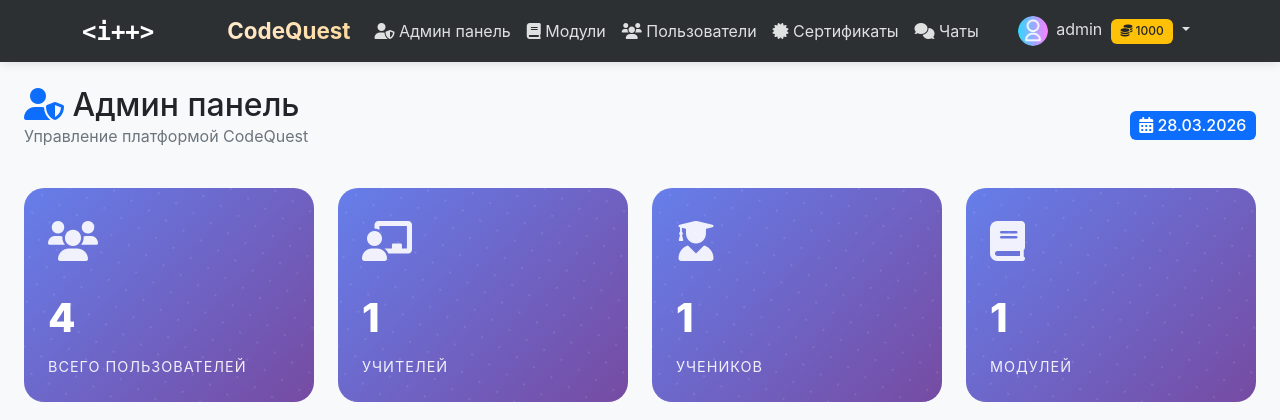
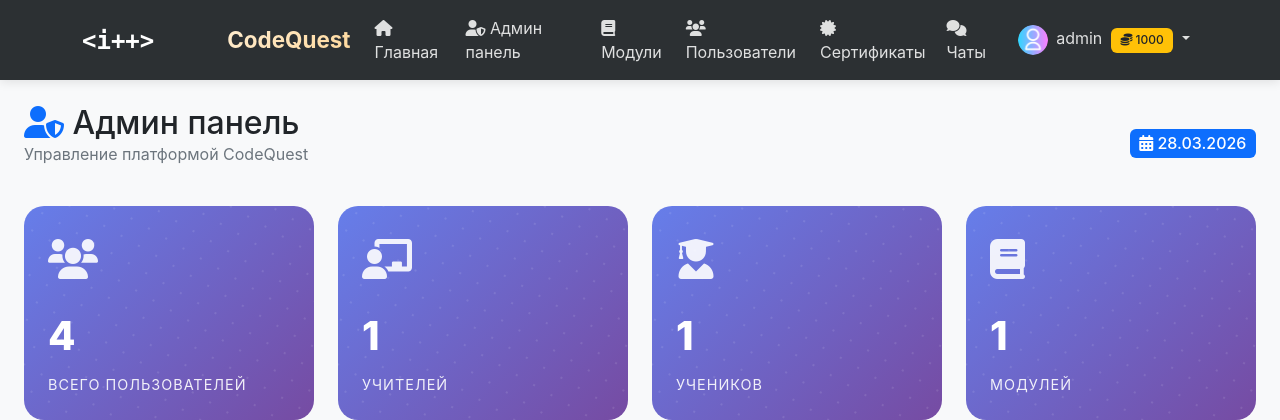
Before and after one commit to runner56/UcIPlusPlus, a Flask app: page /admin/dashboard in a window 1280 px wide. Shown: the top 420 px of the page. Run offline with Flask 3, Linux system fonts and the light colour scheme; a user stored in the database is signed in; some libraries are stand-ins or nearby versions.

Commit message:
stud nav

```diff
--- a/templates/base.html
+++ b/templates/base.html
@@ -47,13 +47,13 @@
         }
 
         // Инициализация при загрузке
-    document.addEventListener('DOMContentLoaded', function() {
+        document.addEventListener('DOMContentLoaded', function () {
             initTinyMCE('.tinymce-editor');
         });
 
         // Переинициализация при открытии модальных окон
-    document.addEventListener('shown.bs.modal', function() {
-        setTimeout(function() {
+        document.addEventListener('shown.bs.modal', function () {
+            setTimeout(function () {
                 if (document.querySelector('.modal .tinymce-editor')) {
                     if (typeof tinymce !== 'undefined') {
                         tinymce.remove('.modal .tinymce-editor');
@@ -64,7 +64,7 @@
         });
 
         // Очистка при закрытии модальных окон
-    document.addEventListener('hidden.bs.modal', function() {
+        document.addEventListener('hidden.bs.modal', function () {
             if (typeof tinymce !== 'undefined') {
                 tinymce.remove('.modal .tinymce-editor');
             }
@@ -77,8 +77,7 @@
     <nav class="navbar navbar-expand-lg navbar-dark bg-dark">
         <div class="container">
             <a class="navbar-brand" href="{{ url_for('index') }}">
-                <img src="{{ url_for('static', filename='img/logo.svg') }}"
-                     alt="i++"
+                <img src="{{ url_for('static', filename='img/logo.svg') }}" alt="i++"
                     style="height: 32px; width: auto;">
                 CodeQuest
             </a>
@@ -89,6 +88,11 @@
             <div class="collapse navbar-collapse" id="navbarNav">
                 <ul class="navbar-nav me-auto">
                     {% if current_user.is_authenticated %}
+                    <li class="nav-item">
+                        <a class="nav-link" href="{{ url_for('dashboard') }}">
+                            <i class="fas fa-home"></i> Главная
+                        </a>
+                    </li>
 
                     {% if current_user.role == 'admin' %}
                     <li class="nav-item">
@@ -122,6 +126,8 @@
                             <i class="fas fa-coins text-warning"></i> Начислить ITCoins
                         </a>
                     </li>
+
+
                     {% elif current_user.role == 'parent' %}
                     <li class="nav-item">
                         <a class="nav-link" href="{{ url_for('parent_dashboard') }}">
@@ -129,6 +135,11 @@
                         </a>
                     </li>
                     {% else %}
+                    <li class="nav-item">
+                        <a class="nav-link" href="{{ url_for('store') }}"">
+                            <i class="fas fa-graduation-cap"></i> Магазин
+                        </a>
+                    </li>
                     <li class="nav-item">
                         <a class="nav-link" href="{{ url_for('student_achievements') }}">
                             <i class="fas fa-trophy"></i> Достижения
@@ -152,7 +163,8 @@
                 <ul class="navbar-nav ms-auto">
                     {% if current_user.is_authenticated %}
                     <li class="nav-item dropdown">
-                        <a class="nav-link dropdown-toggle" href="#" id="userDropdown" role="button" data-bs-toggle="dropdown">
+                        <a class="nav-link dropdown-toggle" href="#" id="userDropdown" role="button"
+                            data-bs-toggle="dropdown">
                             <img src="{{ url_for('static', filename=current_user.get_photo_url()) }}"
                                 class="rounded-circle me-1" width="30" height="30">
                             {{ current_user.username }}
@@ -166,7 +178,9 @@
                             <li><a class="dropdown-item" href="{{ url_for('profile') }}">
                                     <i class="fas fa-user"></i> Профиль
                                 </a></li>
-                            <li><hr class="dropdown-divider"></li>
+                            <li>
+                                <hr class="dropdown-divider">
+                            </li>
                             <li><a class="dropdown-item" href="{{ url_for('logout') }}">
                                     <i class="fas fa-sign-out-alt"></i> Выход
                                 </a></li>
```
Lines whose indentation alone changed are shown as unchanged.
